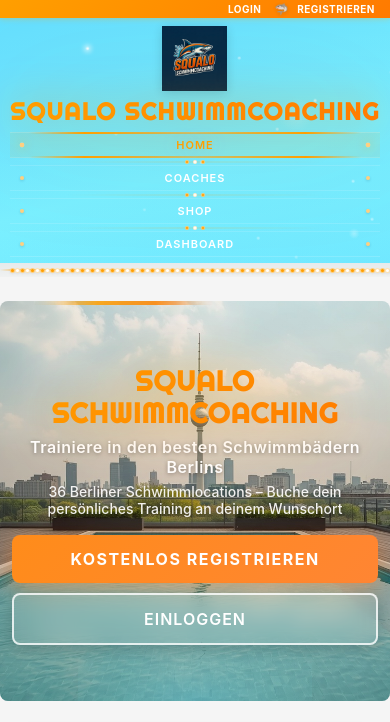
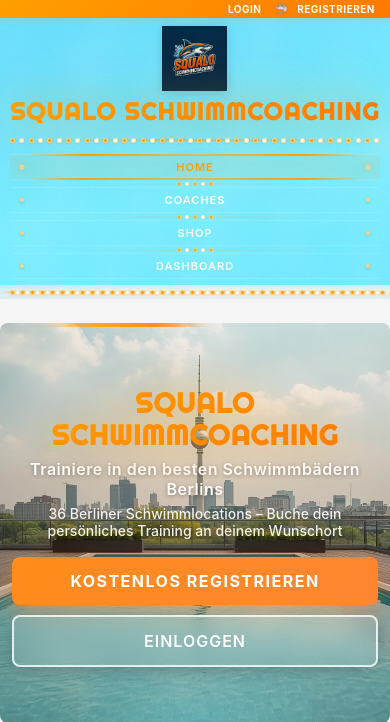
Before and after one commit to Zentnemo/Squalo, a Flask app: page / in a window 390 px wide. Shown: the top 722 px of the page. Run offline with Flask 3, Linux system fonts and the light colour scheme; data comes from the database, SQL or seed files in the repository; data that the repository does not hold is empty.

Commit message:
Refine mobile layout, water caustics, premium decorations and animations

```diff
--- a/static/css/style.css
+++ b/static/css/style.css
@@ -71,36 +71,28 @@
   position: absolute;
   inset: 0;
   background:
-    radial-gradient(ellipse 20px 20px at 20% 30%, rgba(255,255,255,0.30) 0%, transparent 70%),
-    radial-gradient(ellipse 12px 12px at 15% 45%, rgba(255,255,255,0.40) 0%, transparent 65%),
-    radial-gradient(ellipse 15px 15px at 50% 20%, rgba(255,255,255,0.25) 0%, transparent 70%),
-    radial-gradient(ellipse 25px 25px at 75% 40%, rgba(255,255,255,0.20) 0%, transparent 70%),
-    radial-gradient(ellipse 10px 10px at 30% 15%, rgba(255,255,255,0.45) 0%, transparent 60%),
-    radial-gradient(ellipse 18px 18px at 35% 70%, rgba(255,255,255,0.25) 0%, transparent 70%),
-    radial-gradient(ellipse 22px 22px at 65% 75%, rgba(255,255,255,0.22) 0%, transparent 70%),
-    radial-gradient(ellipse 8px 8px at 45% 50%, rgba(255,255,255,0.50) 0%, transparent 60%),
-    radial-gradient(ellipse 12px 12px at 85% 25%, rgba(255,255,255,0.30) 0%, transparent 70%),
-    radial-gradient(ellipse 14px 14px at 60% 15%, rgba(255,255,255,0.35) 0%, transparent 65%),
-    radial-gradient(ellipse 16px 16px at 10% 60%, rgba(255,255,255,0.25) 0%, transparent 70%),
-    radial-gradient(ellipse 9px 9px at 80% 55%, rgba(255,255,255,0.40) 0%, transparent 60%),
-    radial-gradient(ellipse 7px 7px at 25% 80%, rgba(255,255,255,0.50) 0%, transparent 55%),
-    radial-gradient(ellipse 11px 11px at 90% 35%, rgba(255,255,255,0.35) 0%, transparent 65%);
+    radial-gradient(ellipse 80px 40px at 20% 30%, rgba(255,255,255,0.20) 0%, transparent 60%),
+    radial-gradient(ellipse 60px 30px at 50% 20%, rgba(255,255,255,0.15) 0%, transparent 55%),
+    radial-gradient(ellipse 100px 50px at 75% 40%, rgba(255,255,255,0.12) 0%, transparent 60%),
+    radial-gradient(ellipse 70px 35px at 35% 70%, rgba(255,255,255,0.18) 0%, transparent 55%),
+    radial-gradient(ellipse 90px 45px at 65% 75%, rgba(255,255,255,0.15) 0%, transparent 60%),
+    radial-gradient(ellipse 50px 25px at 85% 25%, rgba(255,255,255,0.20) 0%, transparent 55%),
+    radial-gradient(ellipse 55px 28px at 10% 60%, rgba(255,255,255,0.16) 0%, transparent 55%);
   background-size: 300% 300%;
-  animation: causticsMove 10s ease-in-out infinite alternate;
+  animation: causticsMove 12s ease-in-out infinite alternate;
   z-index: 1;
   pointer-events: none;
 }
 
 @keyframes causticsMove {
-  0%   { background-position: 0% 0%; opacity: 0.4; }
-  25%  { background-position: 30% 40%; opacity: 0.8; }
-  50%  { background-position: 60% 60%; opacity: 1; }
-  75%  { background-position: 80% 30%; opacity: 0.7; }
-  100% { background-position: 100% 0%; opacity: 0.4; }
-}
-
-/* Sparkle overlay – tiny bright glints like sunlight on water */
-.header-sparkles {
+  0%   { background-position: 0% 0%; opacity: 0.35; }
+  33%  { background-position: 40% 50%; opacity: 0.75; }
+  66%  { background-position: 70% 30%; opacity: 0.9; }
+  100% { background-position: 100% 0%; opacity: 0.35; }
+}
+
+/* Realistic water caustic overlay – light refraction patterns like in a pool */
+.header-caustics {
   position: absolute;
   inset: 0;
   z-index: 1;
@@ -108,71 +100,60 @@
   overflow: hidden;
 }
 
-.header-sparkles::before {
+/* Broad flowing light bands */
+.header-caustics::before {
   content: '';
   position: absolute;
-  width: 3px;
-  height: 3px;
-  top: 18%;
-  left: 22%;
-  background: #ffffff;
-  border-radius: 50%;
-  box-shadow:
-    0 0 6px 2px rgba(255,255,255,0.8),
-    80px 40px 0 0 rgba(255,255,255,0.6),
-    160px 10px 0 0 rgba(255,255,255,0.5),
-    240px 55px 0 0 rgba(255,255,255,0.7),
-    320px 25px 0 0 rgba(255,255,255,0.4),
-    400px 48px 0 0 rgba(255,255,255,0.6),
-    30px 90px 0 0 rgba(255,255,255,0.3),
-    120px 120px 0 0 rgba(255,255,255,0.5),
-    200px 85px 0 0 rgba(255,255,255,0.4),
-    280px 140px 0 0 rgba(255,255,255,0.5),
-    360px 105px 0 0 rgba(255,255,255,0.3),
-    440px 75px 0 0 rgba(255,255,255,0.6),
-    60px 170px 0 0 rgba(255,255,255,0.3),
-    180px 200px 0 0 rgba(255,255,255,0.4),
-    300px 180px 0 0 rgba(255,255,255,0.5),
-    420px 160px 0 0 rgba(255,255,255,0.3),
-    90px 240px 0 0 rgba(255,255,255,0.4),
-    220px 220px 0 0 rgba(255,255,255,0.3),
-    380px 230px 0 0 rgba(255,255,255,0.5),
-    140px 280px 0 0 rgba(255,255,255,0.3),
-    340px 270px 0 0 rgba(255,255,255,0.4);
-  animation: sparkleGlint 4s ease-in-out infinite;
-}
-
-.header-sparkles::after {
+  inset: -20%;
+  background:
+    repeating-linear-gradient(
+      105deg,
+      transparent 0px,
+      rgba(255,255,255,0.08) 40px,
+      transparent 80px,
+      rgba(255,255,255,0.04) 120px,
+      transparent 160px
+    ),
+    repeating-linear-gradient(
+      10deg,
+      transparent 0px,
+      rgba(255,255,255,0.06) 60px,
+      transparent 100px,
+      rgba(255,255,255,0.03) 140px,
+      transparent 180px
+    );
+  animation: causticsFlow 14s linear infinite;
+  opacity: 0.6;
+}
+
+/* Secondary finer pattern that moves differently */
+.header-caustics::after {
   content: '';
   position: absolute;
-  width: 2px;
-  height: 2px;
-  top: 35%;
-  left: 8%;
-  background: #ffffff;
-  border-radius: 50%;
-  box-shadow:
-    0 0 4px 1px rgba(255,255,255,0.7),
-    100px 20px 0 0 rgba(255,255,255,0.5),
-    190px 60px 0 0 rgba(255,255,255,0.4),
-    300px 15px 0 0 rgba(255,255,255,0.6),
-    410px 45px 0 0 rgba(255,255,255,0.5),
-    50px 130px 0 0 rgba(255,255,255,0.3),
-    150px 160px 0 0 rgba(255,255,255,0.4),
-    260px 100px 0 0 rgba(255,255,255,0.5),
-    370px 190px 0 0 rgba(255,255,255,0.3),
-    70px 210px 0 0 rgba(255,255,255,0.4),
-    210px 250px 0 0 rgba(255,255,255,0.3),
-    330px 140px 0 0 rgba(255,255,255,0.5);
-  animation: sparkleGlint 5s ease-in-out infinite 1.5s;
-}
-
-@keyframes sparkleGlint {
-  0%, 100% { opacity: 0; transform: scale(0.5); }
-  20%      { opacity: 1; transform: scale(1.2); }
-  40%      { opacity: 0.6; transform: scale(0.8); }
-  60%      { opacity: 1; transform: scale(1); }
-  80%      { opacity: 0.3; transform: scale(0.6); }
+  inset: -10%;
+  background:
+    repeating-linear-gradient(
+      65deg,
+      transparent 0px,
+      rgba(255,255,255,0.05) 30px,
+      transparent 60px
+    ),
+    repeating-linear-gradient(
+      140deg,
+      transparent 0px,
+      rgba(255,255,255,0.04) 50px,
+      transparent 90px
+    );
+  animation: causticsFlow 18s linear infinite reverse;
+  opacity: 0.4;
+}
+
+@keyframes causticsFlow {
+  0%   { transform: translateX(0) translateY(0); }
+  25%  { transform: translateX(3%) translateY(-2%); }
+  50%  { transform: translateX(-2%) translateY(3%); }
+  75%  { transform: translateX(4%) translateY(1%); }
+  100% { transform: translateX(0) translateY(0); }
 }
 
 .site-header .container {
@@ -458,16 +439,103 @@
 }
 
 /* ══════════════════════════════════════
+   BRAND BUOY CHAIN – under the title
+   ══════════════════════════════════════ */
+.brand-buoy-chain {
+  position: relative;
+  margin: 16px auto 10px;
+  max-width: 560px;
+  height: 14px;
+  overflow: hidden;
+}
+
+.brand-buoy-rope {
+  display: flex;
+  align-items: center;
+  justify-content: space-between;
+  width: 100%;
+  height: 100%;
+  position: relative;
+}
+
+.brand-buoy-rope::before {
+  content: '';
+  position: absolute;
+  left: 0;
+  right: 0;
+  top: 50%;
+  height: 1px;
+  background: linear-gradient(90deg,
+    transparent 0%,
+    rgba(255,159,0,0.20) 10%,
+    var(--squalo-neon-orange) 50%,
+    rgba(255,159,0,0.20) 90%,
+    transparent 100%
+  );
+  transform: translateY(-50%);
+}
+
+.brand-buoy {
+  position: relative;
+  z-index: 1;
+  flex-shrink: 0;
+  border-radius: 50%;
+  animation: buoyPop 0.5s cubic-bezier(0.34, 1.56, 0.64, 1) backwards;
+  box-shadow: 0 1px 3px rgba(0,0,0,0.08);
+  width: 6px;
+  height: 6px;
+}
+
+.brand-buoy:nth-child(odd) {
+  background: var(--squalo-neon-orange);
+  border: 1.5px solid rgba(255, 255, 255, 0.5);
+}
+
+.brand-buoy:nth-child(even) {
+  background: #ffffff;
+  border: 1.5px solid rgba(255, 159, 0, 0.3);
+}
+
+.brand-buoy:nth-child(4n+1) { width: 6px; height: 6px; animation-delay: 0.02s; }
+.brand-buoy:nth-child(4n+2) { width: 8px; height: 8px; animation-delay: 0.05s; }
+.brand-buoy:nth-child(4n+3) { width: 5px; height: 5px; animation-delay: 0.08s; }
+.brand-buoy:nth-child(4n+4) { width: 7px; height: 7px; animation-delay: 0.04s; }
+
+/* ══════════════════════════════════════
    HEADER–HERO DIVIDER – Pool Lane Rope
    ══════════════════════════════════════ */
 .header-hero-divider {
   position: relative;
-  height: 26px;
-  background: linear-gradient(to bottom, rgba(0,61,77,0.06), rgba(0,61,77,0.02));
+  height: 28px;
+  background: linear-gradient(to bottom,
+    rgba(102,224,255,0.30) 0%,
+    rgba(127,243,255,0.12) 40%,
+    rgba(0,61,77,0.04) 100%
+  );
   overflow: hidden;
   display: flex;
   align-items: center;
   justify-content: center;
+}
+
+/* Water shimmer extension into divider */
+.header-hero-divider::before {
+  content: '';
+  position: absolute;
+  inset: 0;
+  background: linear-gradient(165deg,
+    rgba(77,216,255,0.20) 0%,
+    transparent 50%,
+    rgba(127,243,255,0.15) 100%
+  );
+  animation: dividerWater 10s ease-in-out infinite alternate;
+  pointer-events: none;
+}
+
+@keyframes dividerWater {
+  0%   { opacity: 0.3; }
+  50%  { opacity: 0.7; }
+  100% { opacity: 0.3; }
 }
 
 /* Lane rope – horizontal cable */
@@ -2442,6 +2504,23 @@
     border-width: 1px !important;
   }
 
+  .brand-buoy-chain {
+    max-width: 100%;
+    margin: 12px auto 8px;
+    height: 10px;
+  }
+
+  .brand-buoy {
+    width: 5px !important;
+    height: 5px !important;
+    border-width: 1px !important;
+  }
+
+  .brand-buoy:nth-child(4n+1) { width: 5px; height: 5px; }
+  .brand-buoy:nth-child(4n+2) { width: 6px; height: 6px; }
+  .brand-buoy:nth-child(4n+3) { width: 4px; height: 4px; }
+  .brand-buoy:nth-child(4n+4) { width: 6px; height: 6px; }
+
   /* ── Map Area ── */
   .map-area {
     grid-template-columns: 1fr;
--- a/templates/base.html
+++ b/templates/base.html
@@ -6,13 +6,13 @@
     <title>Squalo Schwimmcoaching Berlin</title>
     <link rel="stylesheet" href="https://cdnjs.cloudflare.com/ajax/libs/leaflet/1.9.4/leaflet.min.css" />
     <script src="https://cdnjs.cloudflare.com/ajax/libs/leaflet/1.9.4/leaflet.min.js"></script>
-    <link rel="stylesheet" href="{{ url_for('static', filename='css/style.css') }}?v=4">
+    <link rel="stylesheet" href="{{ url_for('static', filename='css/style.css') }}?v=5">
     <link href="https://fonts.googleapis.com/css2?family=Righteous&display=swap" rel="stylesheet">
 </head>
 <body>
     <header class="site-header">
-        {# Water sparkle overlay for realistic pool glisten #}
-        <div class="header-sparkles" aria-hidden="true"></div>
+        {# Water caustic overlay for realistic pool light refraction #}
+        <div class="header-caustics" aria-hidden="true"></div>
         {# Safe current route for active-state detection #}
         {% set current_route = request.endpoint or '' %}
         {# ── Top Bar (Account / Login + Shark) ── #}
@@ -45,6 +45,52 @@
                     </div>
                 </div>
 
+                <!-- Buoy chain under brand title -->
+                <div class="brand-buoy-chain" aria-hidden="true">
+                  <div class="brand-buoy-rope">
+                    <span class="brand-buoy"></span>
+                    <span class="brand-buoy"></span>
+                    <span class="brand-buoy"></span>
+                    <span class="brand-buoy"></span>
+                    <span class="brand-buoy"></span>
+                    <span class="brand-buoy"></span>
+                    <span class="brand-buoy"></span>
+                    <span class="brand-buoy"></span>
+                    <span class="brand-buoy"></span>
+                    <span class="brand-buoy"></span>
+                    <span class="brand-buoy"></span>
+                    <span class="brand-buoy"></span>
+                    <span class="brand-buoy"></span>
+                    <span class="brand-buoy"></span>
+                    <span class="brand-buoy"></span>
+                    <span class="brand-buoy"></span>
+                    <span class="brand-buoy"></span>
+                    <span class="brand-buoy"></span>
+                    <span class="brand-buoy"></span>
+                    <span class="brand-buoy"></span>
+                    <span class="brand-buoy"></span>
+                    <span class="brand-buoy"></span>
+                    <span class="brand-buoy"></span>
+                    <span class="brand-buoy"></span>
+                    <span class="brand-buoy"></span>
+                    <span class="brand-buoy"></span>
+                    <span class="brand-buoy"></span>
+                    <span class="brand-buoy"></span>
+                    <span class="brand-buoy"></span>
+                    <span class="brand-buoy"></span>
+                    <span class="brand-buoy"></span>
+                    <span class="brand-buoy"></span>
+                    <span class="brand-buoy"></span>
+                    <span class="brand-buoy"></span>
+                    <span class="brand-buoy"></span>
+                    <span class="brand-buoy"></span>
+                    <span class="brand-buoy"></span>
+                    <span class="brand-buoy"></span>
+                    <span class="brand-buoy"></span>
+                    <span class="brand-buoy"></span>
+                  </div>
+                </div>
+
                 <nav class="lane-nav" aria-label="Hauptnavigation">
                     <a href="{{ url_for('index') }}" class="lane-item {% if current_route == 'index' %}active{% endif %}">
                         <span class="lane-buoy-marker"></span>
@@ -52,6 +98,8 @@
                         <span class="lane-buoy-marker"></span>
                     </a>
                     <div class="lane-divider" aria-hidden="true">
+                        <span class="divider-buoy"></span>
+                        <span class="divider-buoy"></span>
                         <span class="divider-buoy"></span>
                         <span class="divider-buoy"></span>
                         <span class="divider-buoy"></span>
@@ -65,6 +113,8 @@
                         <span class="divider-buoy"></span>
                         <span class="divider-buoy"></span>
                         <span class="divider-buoy"></span>
+                        <span class="divider-buoy"></span>
+                        <span class="divider-buoy"></span>
                     </div>
                     <a href="{{ url_for('shop') }}" class="lane-item {% if current_route == 'shop' %}active{% endif %}">
                         <span class="lane-buoy-marker"></span>
@@ -72,6 +122,8 @@
                         <span class="lane-buoy-marker"></span>
                     </a>
                     <div class="lane-divider" aria-hidden="true">
+                        <span class="divider-buoy"></span>
+                        <span class="divider-buoy"></span>
                         <span class="divider-buoy"></span>
                         <span class="divider-buoy"></span>
                         <span class="divider-buoy"></span>
--- a/templates/index.html
+++ b/templates/index.html
@@ -88,9 +88,10 @@
           <span class="seaweed seaweed-2">🌿</span>
           <span class="seaweed seaweed-3">🪸</span>
           <span class="seaweed seaweed-4">🌿</span>
-          <span class="stone stone-1"></span>
-          <span class="stone stone-2"></span>
-          <span class="stone stone-3"></span>
+          <span class="seaweed seaweed-5">🪸</span>
+          <span class="seaweed seaweed-6">🌿</span>
+          <span class="seaweed seaweed-7">🪸</span>
+          <span class="seaweed seaweed-8">🌿</span>
         </div>
       </div>
     </aside>
```
Also changed, not shown: other parts of static/css/style.css (+66 -72 lines).
